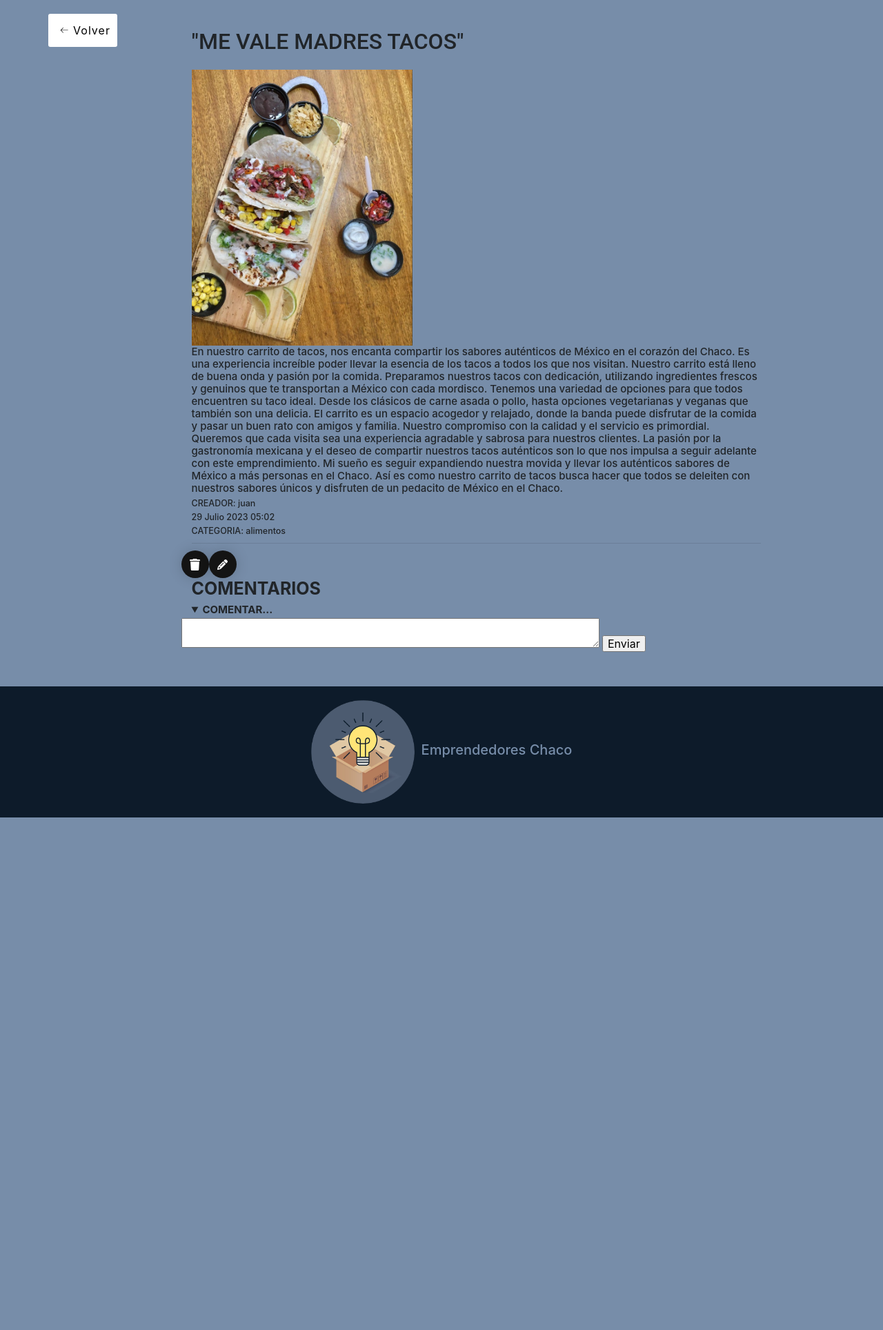
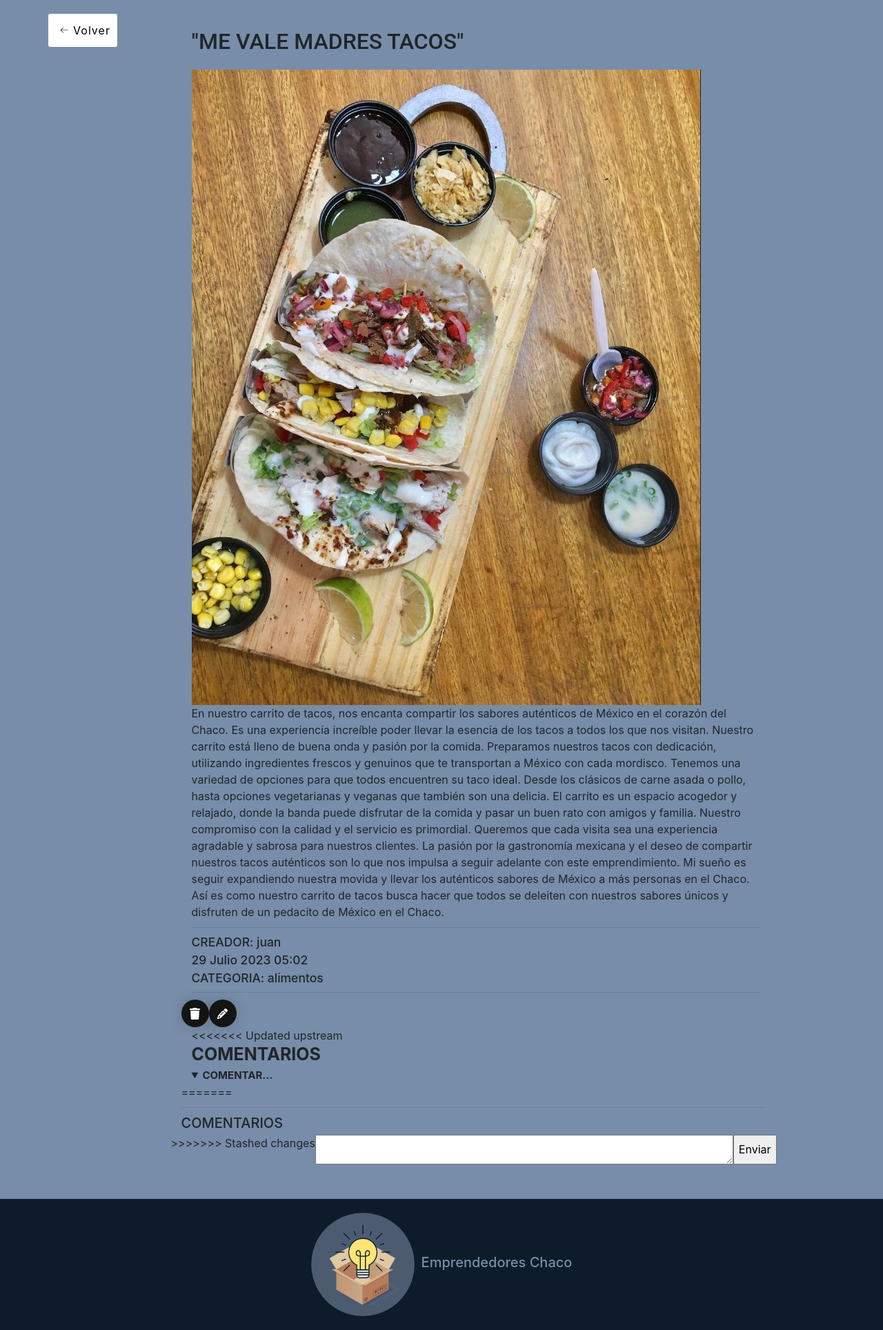
Before and after one commit to Carlosesosa/RepositorioProyectoGrupo7, a Django app: page /publicaciones/Detalle/11 in a window 1280 px wide, after a click on "COMENTAR...". Shown: the part 190-2118 px from the top of the page at 69% size. Before the commit the page ends 1375 px from the top, so only its background shows below. Run offline with Django 4.2, Linux system fonts and the light colour scheme; a user stored in the database is signed in; data comes from the database, SQL or seed files in the repository; data that the repository does not hold is empty; some libraries are stand-ins or nearby versions.

Commit message:
cambios pequeños detalles.html

```diff
--- a/BlogEmprendedores/templates/publicaciones/detalle.html
+++ b/BlogEmprendedores/templates/publicaciones/detalle.html
@@ -29,11 +29,12 @@
             <div>
 
                 <h1>{{publicacion.titulo}}</h1>
-                <img src="{{publicacion.imagen.url}}" height="400">
-                <h4>{{publicacion.contenido}}</h4>
-                <h5>CREADOR: {{publicacion.autor}}</h5>
-                <h5>{{publicacion.creado}}</h5>
-                <h5>CATEGORIA: {{publicacion.categoria}}</h5>
+                <img src="{{publicacion.imagen.url}}">
+                <p>{{publicacion.contenido}}</p>
+                <hr>
+                <h3>CREADOR: {{publicacion.autor}}</h3>
+                <h3>{{publicacion.creado}}</h3>
+                <h3>CATEGORIA: {{publicacion.categoria}}</h3>
 
 
                 <hr>
@@ -63,6 +64,7 @@
                     {% endif %}
                 </div>
             </div>
+<<<<<<< Updated upstream
 
             <h3 style="font-size: 25px;font-weight: bold;">COMENTARIOS</h3>
 
@@ -74,6 +76,12 @@
                     <div class="row">
 
                         <form method="POST" action="{% url 'comentarios:agregar_comentario' publicacion.pk %}">{%csrf_token%}
+=======
+            <hr>
+            <h2>COMENTARIOS</h2>
+            <div class="row">
+                <form method="POST" action="{% url 'comentarios:agregar_comentario' publicacion.pk %}">{%csrf_token%}
+>>>>>>> Stashed changes
 
                             <textarea type="text" name="comentario" style="width: 600px">
 
```
